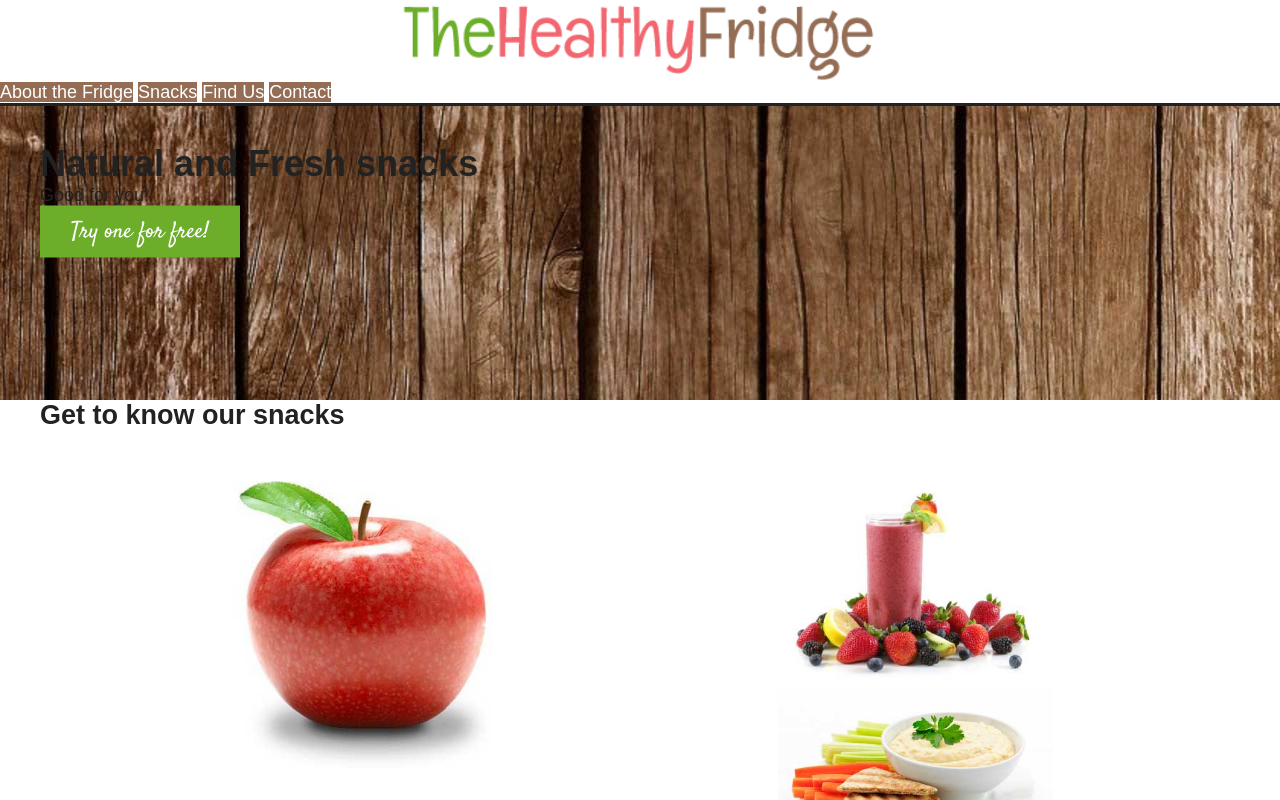
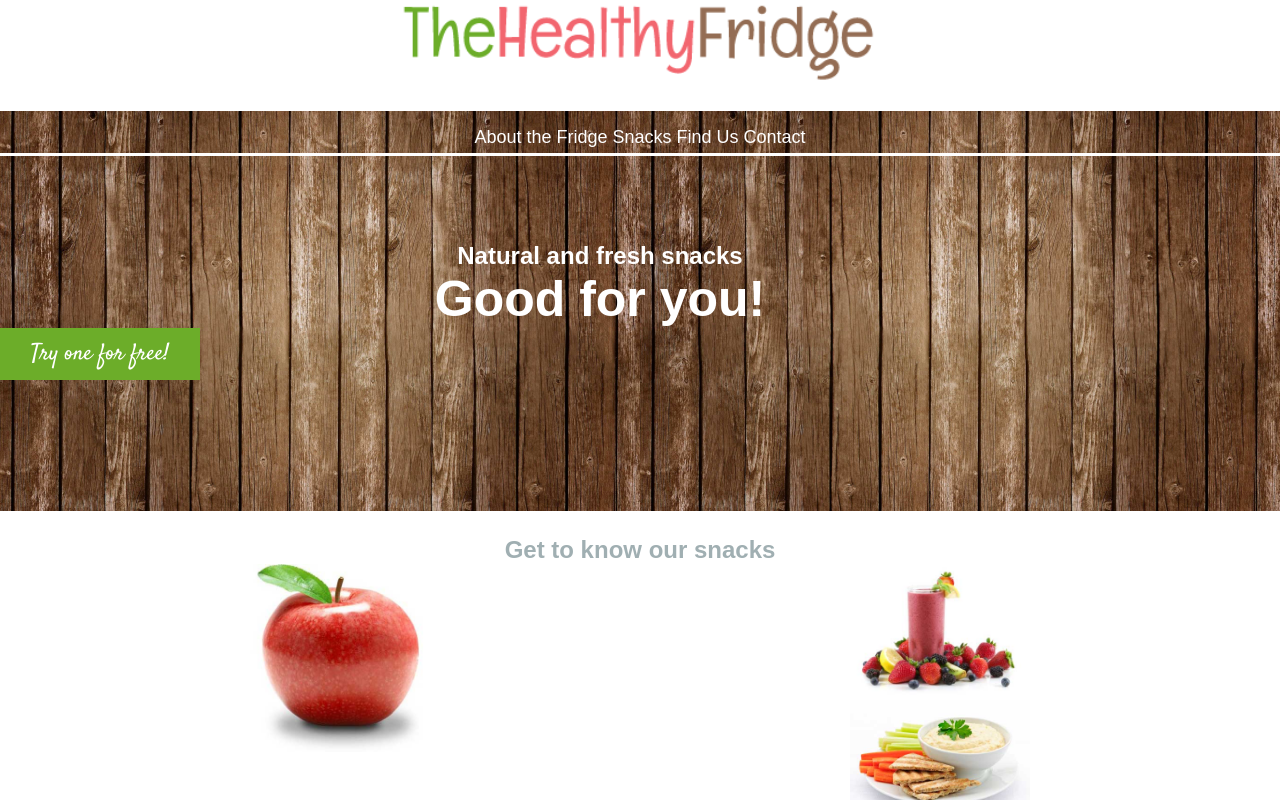
Before and after one commit to lauralopera/lauralopera.github.io, a plain HTML site: page unit6/index.html in a window 1280 px wide. Shown: the top 800 px of the page. Drawn offline with Linux system fonts and the light colour scheme.

Commit message:
latest changes

```diff
--- a/unit6/css/style.css
+++ b/unit6/css/style.css
@@ -1,4 +1,4 @@
-* { margin:0; padding:0; box-sizing:border-box; }
+* { margin:0; padding:0; box-sizing: border-box; }
 
 body {
  color:#222;
@@ -7,30 +7,38 @@ body {
 }
 header {
   background:#fff;
-  border-bottom: 3px solid #222;
-  position:fixed;
   top:0;
   left:0;
   right:0;
   z-index:1;
 }
 nav a{
-  font-size:1em;
+  font-size:18px;
   text-decoration: none;
   color: white;
-  background-color: #946D54 ;
 }
 
+
 h1 {
-  font-size: 2em;
+  font-size: 24px;
+  color: white;
 }
 h2 {
-  font-size: 1.5em;
+  font-size: 24px;
+  text-align: center;
+  padding-top: 25px;
+  font-weight: bold;
+  color: #A0AFB2;
+}
+p {
+  font-size: 50px;
+  color: white;
+  font-weight: bold;
 }
 ul {
   list-style: none;
   margin: 0;
-  padding: 50px;
+  padding: 0;
 }
 
 li {
@@ -38,6 +46,15 @@ li {
   width: 50%;
   text-align: center;
   background: white;
+}
+
+#menu {
+position: relative;
+top: 45px;
+border-bottom: medium solid white;
+text-align: center;
+padding-bottom: 5px;
+
 }
 .trybox {
 background: #6CAD29;
@@ -50,10 +67,16 @@ text-decoration: none;
 text-align: center;
 width:200px;
 }
+
+
 .imagemenu {
  height:auto;
- width: 50%;
+ width: 30%;
+ height: 30%;
+ position: relative;
 }
+
+
 #logo {
   display: block;
   margin: 0 auto;
@@ -62,18 +85,24 @@ width:200px;
 }
 #splash {
 background-image: url(../images/background.jpg);
-background-position: cover;
+background-size: contain;
 height:50vh;
 }
+
 #splash div {
-	margin:0 auto;
-	max-width:1200px;
-	position:relative;
-	top:50%;
-	transform: translateY(-50%);
+  clear: both;
+  margin:0;
+  max-width:1200px;
+  position:relative;
+  top:50%;
+  transform: translateY(-50%);
+  text-align: center;
+
 }
 #splash p { }
 #products { }
+
+
 #products div {
 	margin:0 auto;
 	max-width:1200px;
--- a/unit6/index.html
+++ b/unit6/index.html
@@ -10,7 +10,7 @@
 <body>
 	<header>
 		<img id="logo" src="images/logo.png">
-		<nav>
+		<nav id="menu">
         		<a href="#">About the Fridge</a>
         		<a href="#">Snacks</a>
         		<a href="#">Find Us</a>
@@ -20,7 +20,7 @@
 
 	<section id="splash">
 		<div>
-			<h1>Natural and Fresh snacks</h1>
+			<h1>Natural and fresh snacks</h1>
 			<p>Good for you!</p>
 			<a class="trybox" href="#">Try one for free!</a>
 		</div>
```
